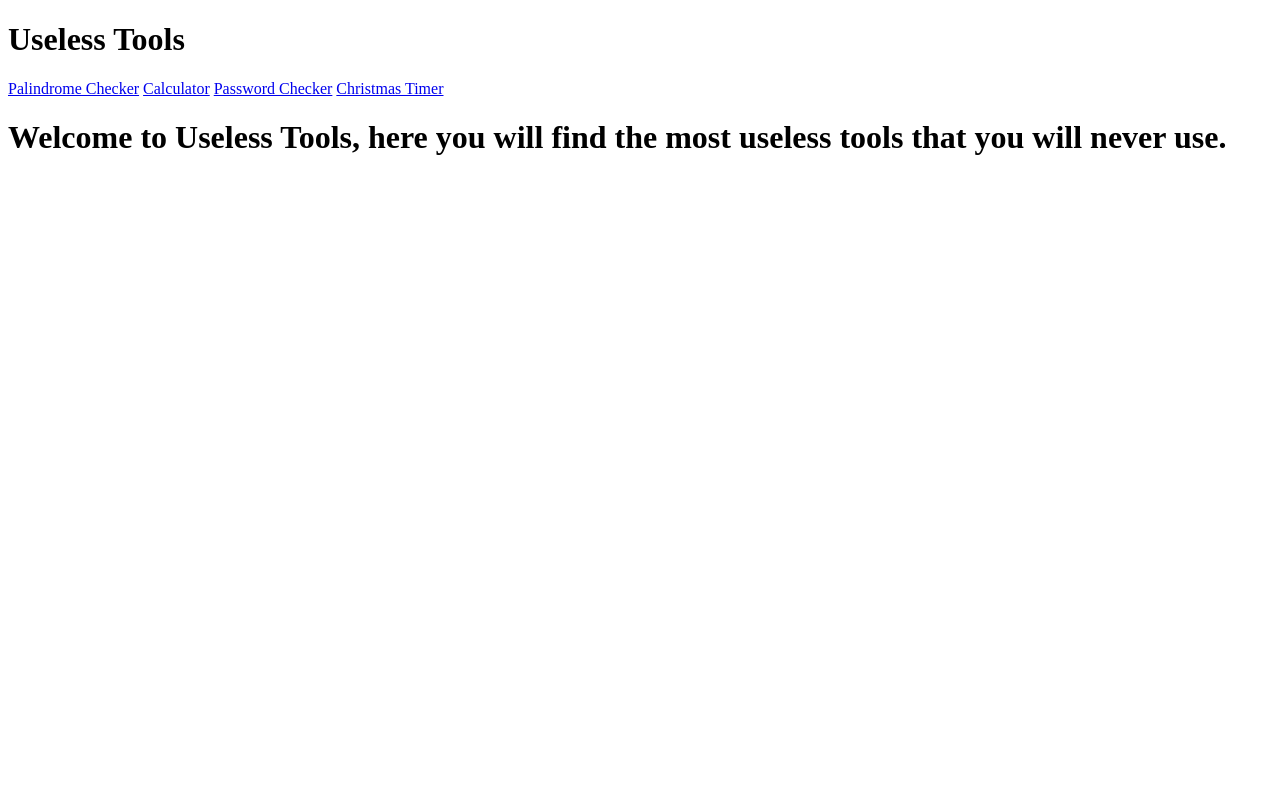
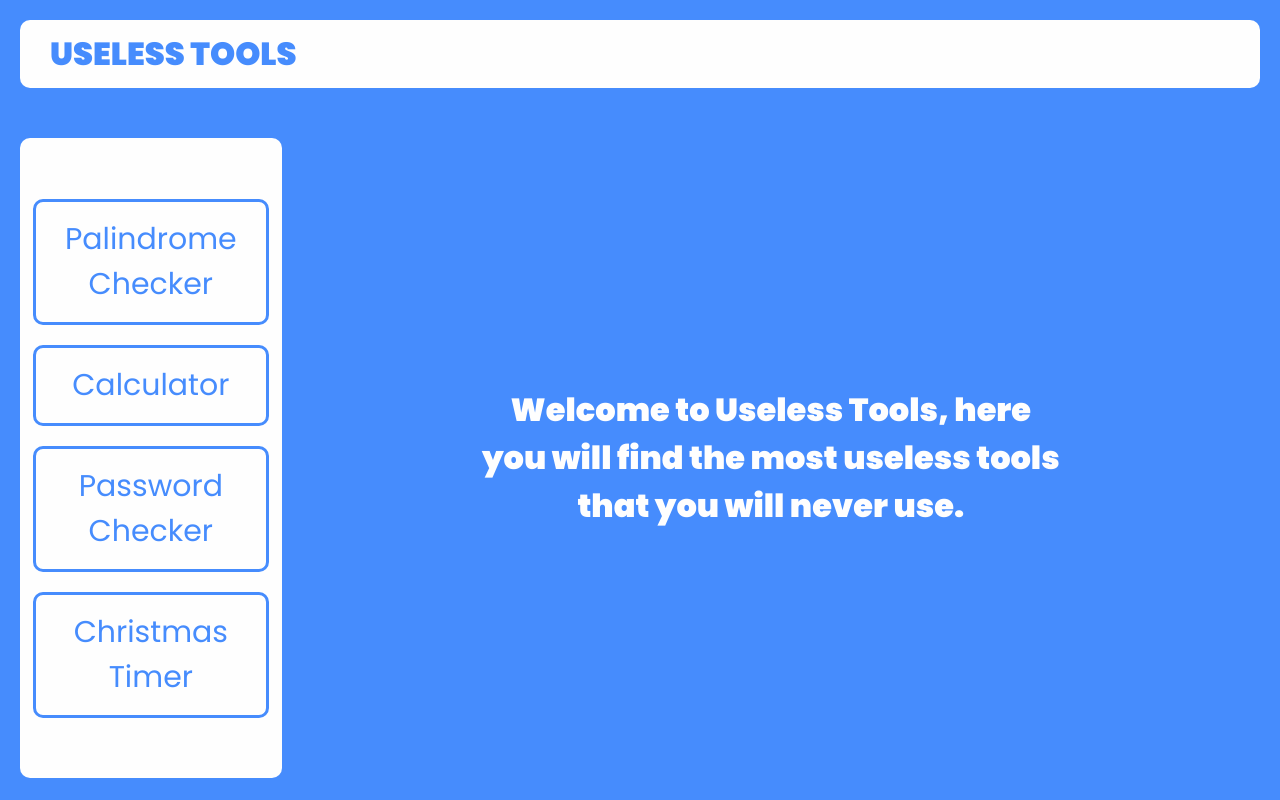
Before and after one commit to 18jad/php-api, a PHP site: page / in a window 1280 px wide. Run offline with PHP 8.4, Linux system fonts and the light colour scheme.

Commit message:
Added styling

```diff
--- a/index.php
+++ b/index.php
@@ -5,6 +5,7 @@
     <meta charset="UTF-8">
     <meta http-equiv="X-UA-Compatible" content="IE=edge">
     <meta name="viewport" content="width=device-width, initial-scale=1.0">
+    <link rel="stylesheet" href="./styles/style.css">
     <title>Useless Tools</title>
 </head>
 
--- /dev/null
+++ b/styles/style.css
@@ -0,0 +1,116 @@
+@import url("https://fonts.googleapis.com/css2?family=Poppins:wght@200;400;500;600;900&display=swap");
+
+* {
+  padding: 0;
+  margin: 0;
+  box-sizing: border-box;
+  font-family: poppins;
+}
+
+body {
+  background: rgb(70, 140, 253);
+  display: flex;
+  justify-content: center;
+  flex-direction: column;
+  gap: 10px;
+}
+
+header {
+  background: #fefefe;
+  margin: 20px;
+  padding: 10px 30px;
+  border-radius: 10px;
+  text-transform: uppercase;
+  color: rgb(70, 140, 253);
+}
+
+main {
+  display: flex;
+  align-items: center;
+  margin: 20px;
+}
+
+main nav {
+  display: flex;
+  align-items: center;
+  justify-content: center;
+  flex-direction: column;
+  background: #fefefe;
+  width: 400px;
+  height: 80vh;
+  border-radius: 10px;
+  text-align: center;
+  gap: 20px;
+}
+
+main nav a {
+  text-decoration: none;
+  font-size: 30px;
+  border: 3px solid rgb(70, 140, 253);
+  padding: 15px 0;
+  border-radius: 10px;
+  width: 90%;
+  color: rgb(70, 140, 253);
+  transition: background 200ms ease-in-out, color 200ms ease-in-out;
+}
+
+main nav a:hover {
+  background: rgb(70, 140, 253);
+  color: #fefefe;
+}
+
+.form-section {
+  display: flex;
+  align-items: center;
+  justify-content: center;
+  flex-direction: column;
+  margin: auto;
+}
+.form-section h1 {
+  width: 60%;
+  text-align: center;
+  color: #fefefe;
+}
+
+.form-section form {
+  display: flex;
+  align-items: center;
+  justify-content: center;
+  flex-direction: column;
+  gap: 20px;
+}
+
+.form-section form input {
+  padding: 10px;
+  width: 300px;
+  border-radius: 10px;
+  border: 3px solid white;
+  background: transparent;
+  outline: none;
+  font-size: 15px;
+  color: #fefefe;
+  transition: color 200ms ease-in-out, background 200ms ease-in-out;
+}
+.form-section form input:focus {
+  background: #fefefe;
+  color: rgb(70, 140, 253);
+}
+
+.form-section form input::-webkit-input-placeholder {
+  color: #fefefe;
+  font-size: 15px;
+}
+
+form button {
+  width: 100%;
+  padding: 10px;
+  width: 300px;
+  border-radius: 10px;
+  border: 3px solid white;
+  outline: none;
+  font-size: 15px;
+  background: #fefefe;
+  font-weight: 600;
+  cursor: pointer;
+  color: rgb(70, 140, 253);
+}
```
